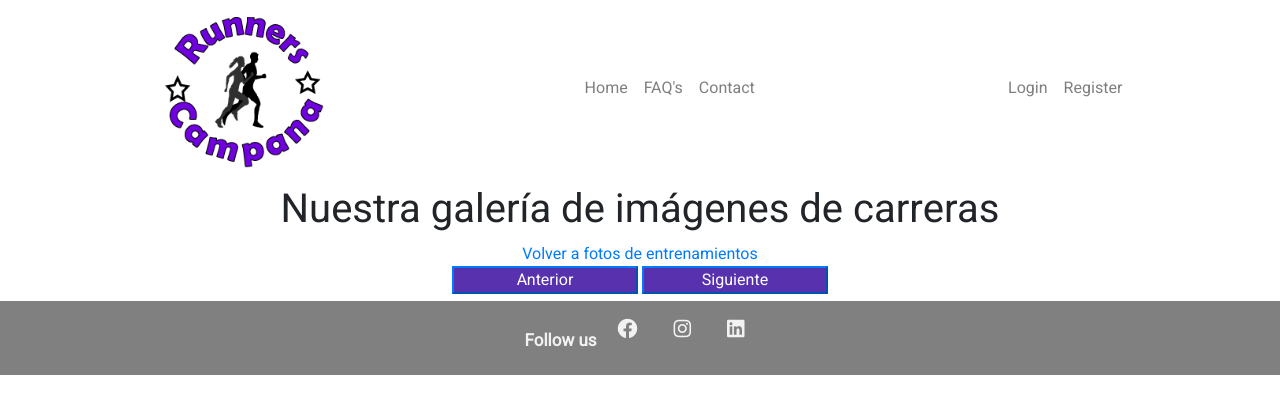
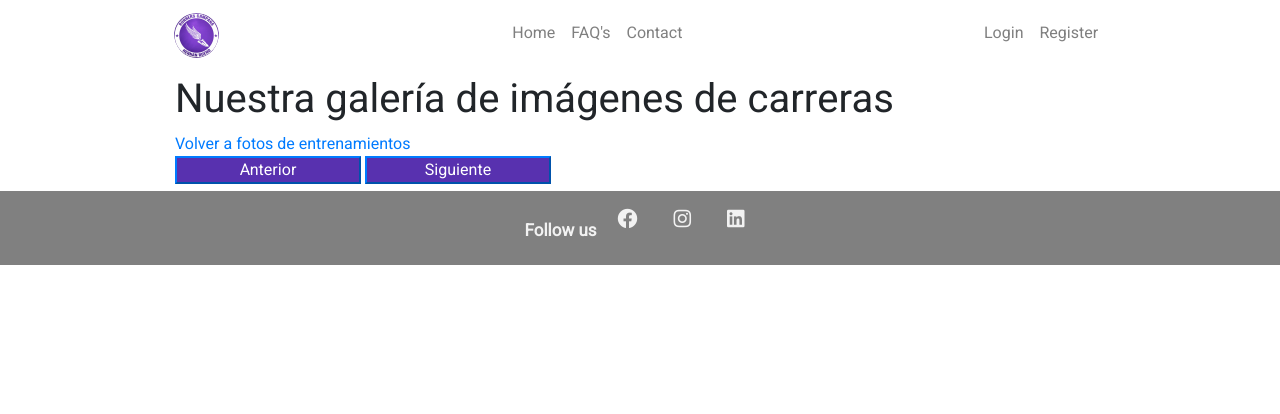
Before and after one commit to AnaVillarrealX/RunningCampana, a Laravel app: page /listadoFotosCarreras in a window 1280 px wide. Shown: the top 414 px of the page. Run offline with Laravel 8, Linux system fonts and the light colour scheme; some libraries are stand-ins or nearby versions.

Commit message:
modificacion logo

```diff
--- a/public/css/styles.css
+++ b/public/css/styles.css
@@ -243,7 +243,6 @@ span {
 }
 
 ._tamaño{
-  height: 10rem;
+  height: 50px;
   padding-top: 5px;
-
 }
--- a/public/js/script.js
+++ b/public/js/script.js
@@ -131,6 +131,7 @@ var fotosArrayCarreras = [
       nuevaFoto.setAttribute('src','/img/fotosCarreras/'+fotosArrayCarreras[indice][0]+'.jpg');
       nuevaFoto.setAttribute('width','400px');
       nuevaFoto.setAttribute('heigth','200px');
+      nuevaFoto.setAttribute('position','relative');
       var nuevoEpigrafe = document.createElement('p');
       var nuevoTexto = document.createTextNode(fotosArrayCarreras[indice][1]);
       nuevoEpigrafe.append(nuevoTexto);
@@ -151,6 +152,7 @@ var fotosArrayCarreras = [
       nuevaFoto.setAttribute('src','/img/fotosCarreras/'+fotosArrayCarreras[indice][0]+'.jpg');
       nuevaFoto.setAttribute('width','400px');
       nuevaFoto.setAttribute('heigth','200px');
+      nuevaFoto.setAttribute('position','relative');
       var nuevoEpigrafe = document.createElement('p');
       var nuevoTexto = document.createTextNode(fotosArrayCarreras[indice][1]);
       nuevoEpigrafe.append(nuevoTexto);
--- a/resources/views/fotos/listadoFotosCarreras.blade.php
+++ b/resources/views/fotos/listadoFotosCarreras.blade.php
@@ -1,7 +1,9 @@
 @extends('layouts.main')
+
+<link rel="stylesheet" href="{{ asset('css/secciones.css') }}">
+
 @section('contenido')
   <div class="container">
-    <div class="carrete">
     <h1> Nuestra galería de imágenes de carreras </h1>
     <a href="listadoFotosEntrenamientos"> Volver a fotos de entrenamientos </a>
     <div class="carrete">
@@ -9,7 +11,6 @@
     <button class="btn-primary" id="anterior">Anterior</button>
     <button class="btn-primary" id="siguiente">Siguiente</button>
   </div>
-    </div>
 <script src="js/script.js"></script>
 </main>
 @endsection
--- a/resources/views/fotos/listadoFotosEntrenamientos.blade.php
+++ b/resources/views/fotos/listadoFotosEntrenamientos.blade.php
@@ -7,7 +7,7 @@
     <h1> Nuestra galería de imágenes de entrenamientos </h1>
     <br>
     <div class="container">
-      <button class="btn-primary listadoFotos" style="display:block">+fotos</button>
+      <button class="btn-primary listadoFotos">+fotos</button>
       <br>
        <img class="foto" src="img/fotosEntrenamientos/Entrenamiento_01.jpg" width="500px"/>
        <br>
--- a/resources/views/partials/navbar.blade.php
+++ b/resources/views/partials/navbar.blade.php
@@ -10,7 +10,7 @@
             </button> --}}
 
             <div class="collapse navbar-collapse" id="navbarSupportedContent">
-              <img class="d-block rounded-circle _tamaño"  src="{{asset('img/logo_rc.png')}}" alt="">
+              <img class="d-block rounded-circle _tamaño"  src="{{asset('img/logo_runners.jpg')}}" alt="">
                 <!-- Left Side Of Navbar -->
                 <ul class="navbar-nav mr-auto">
                   <li class="nav-item">
```
Also changed, not shown: 1 other file.
